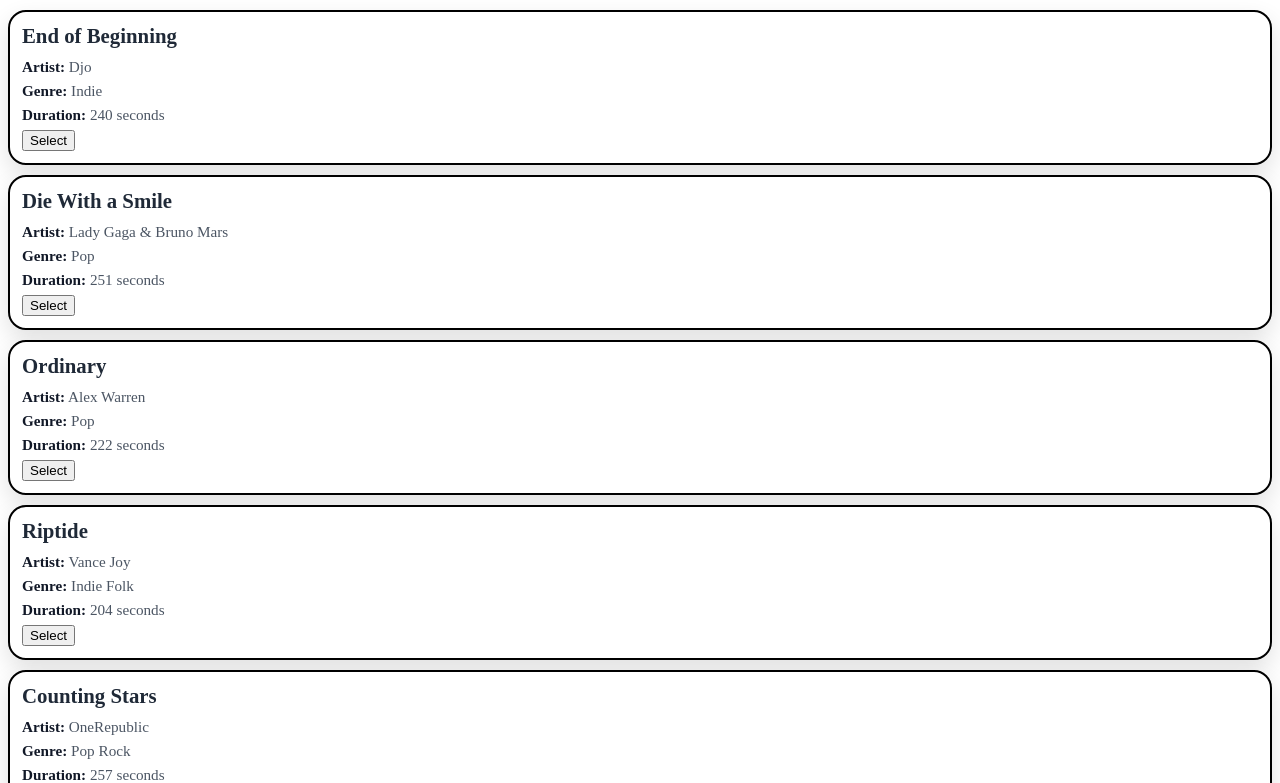
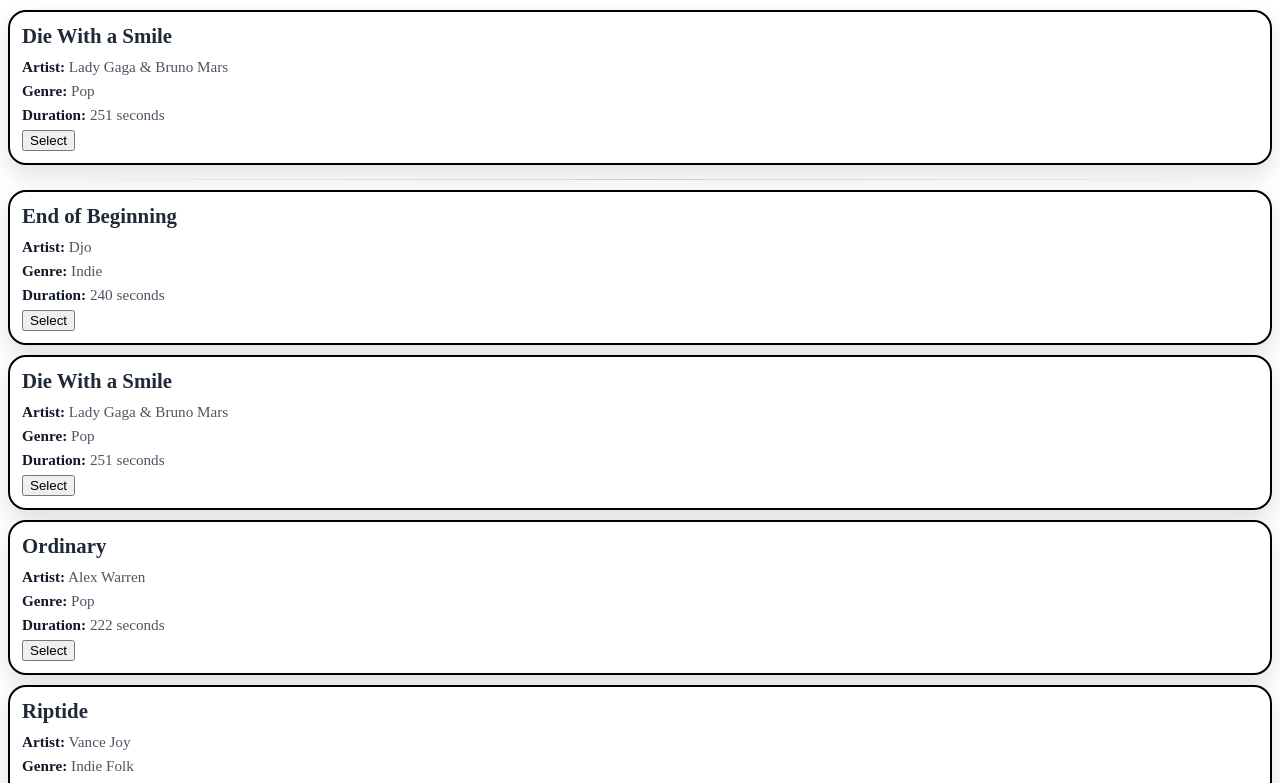
Before and after one commit to ijackson01/Isaac_Jackson_Learning_Angular, an Angular app: page / in a window 1280 px wide. Shown: the top 783 px of the page. Built offline with nearby package versions, Linux system fonts and the light colour scheme.

Commit message:
Assignment 4: show selected song above list using SongService

```diff
--- a/src/app/app.component.html
+++ b/src/app/app.component.html
@@ -1,4 +1,10 @@
+<app-song-list-item
+  *ngIf="selectedSong"
+  [song]="selectedSong">
+</app-song-list-item>
+<hr />
+
 <app-song-list></app-song-list>
 
-<textarea> This is Required to be here</textarea>
+<textarea>This is Required to be here</textarea>
 x
--- a/src/app/app.component.ts
+++ b/src/app/app.component.ts
@@ -1,15 +1,25 @@
-import { Component } from '@angular/core';
-import { CommonModule } from '@angular/common';
+import { Component, OnInit } from '@angular/core';
+import { Song } from './models/song';
+import { SongService } from './services/song';
+import { SongListItemComponent } from './song-list-item/song-list-item';
 import { SongListComponent } from './song-list/song-list';
+import {CommonModule} from '@angular/common';
 
 @Component({
   selector: 'app-root',
   standalone: true,
-  imports: [CommonModule, SongListComponent],
+  imports: [CommonModule, SongListItemComponent, SongListComponent],
   templateUrl: './app.component.html',
   styleUrls: ['./app.css']
 })
-export class AppComponent {
-  studentName: string = 'Isaac Jackson';
-  courseName: string = 'MAD 307';
+export class AppComponent implements OnInit {
+  selectedSong?: Song;
+
+  constructor(private songService: SongService) {}
+
+  ngOnInit(): void {
+    this.songService.getSongById(2).subscribe(song => {
+      this.selectedSong = song;
+    });
+  }
 }
```
